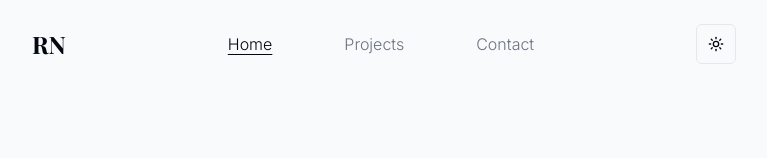
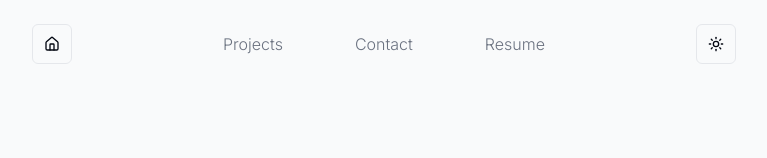
Before and after one commit to nemethricsi/nemethrichard, a Next.js app: page / in a window 1280 px wide. Shown: the top 158 px of the page, without its empty margins (256-1023 px from the left). Built offline with nearby package versions, Linux system fonts and the light colour scheme; a web font is replaced by a local one.

Commit message:
change header

```diff
--- a/app/components/header.tsx
+++ b/app/components/header.tsx
@@ -2,27 +2,28 @@ import Link from 'next/link';
 
 import { NavLink } from '@/app/components/nav-link';
 import { ModeToggle } from '@/app/components/mode-toggle';
+import { Button } from '@/components/ui/button';
+import { HomeIcon } from 'lucide-react';
 
 export const Header = () => {
   return (
     <header className="fixed inset-x-0 top-0 z-50 bg-background/75 py-6 backdrop-blur-sm">
       <nav className="container flex max-w-3xl items-center justify-between">
-        <Link
-          href="/"
-          className="custom-outline hidden rounded-md py-1 font-serif text-2xl font-bold sm:block"
-        >
-          RN
-        </Link>
+        <Button variant="outline" size="icon" className="flex-shrink-0" asChild>
+          <Link href="/">
+            <HomeIcon />
+          </Link>
+        </Button>
 
         <ul className="flex items-center gap-6 font-light text-muted-foreground sm:gap-10">
-          <li className="transition-colors hover:text-foreground">
-            <NavLink href="/">Home</NavLink>
-          </li>
           <li className="transition-colors hover:text-foreground">
             <NavLink href="/projects">Projects</NavLink>
           </li>
           <li className="transition-colors hover:text-foreground">
             <NavLink href="/contact">Contact</NavLink>
+          </li>
+          <li className="transition-colors hover:text-foreground">
+            <NavLink href="/resume">Resume</NavLink>
           </li>
         </ul>
 
```
